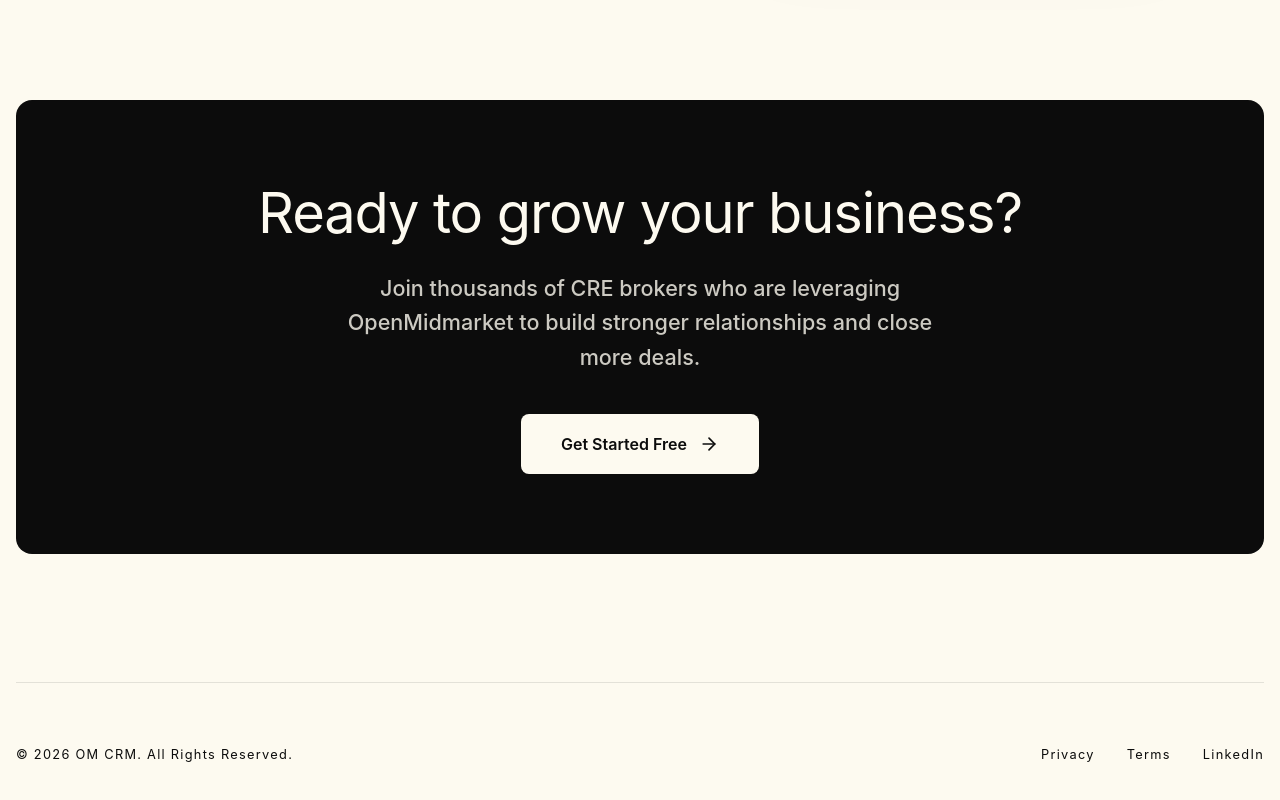
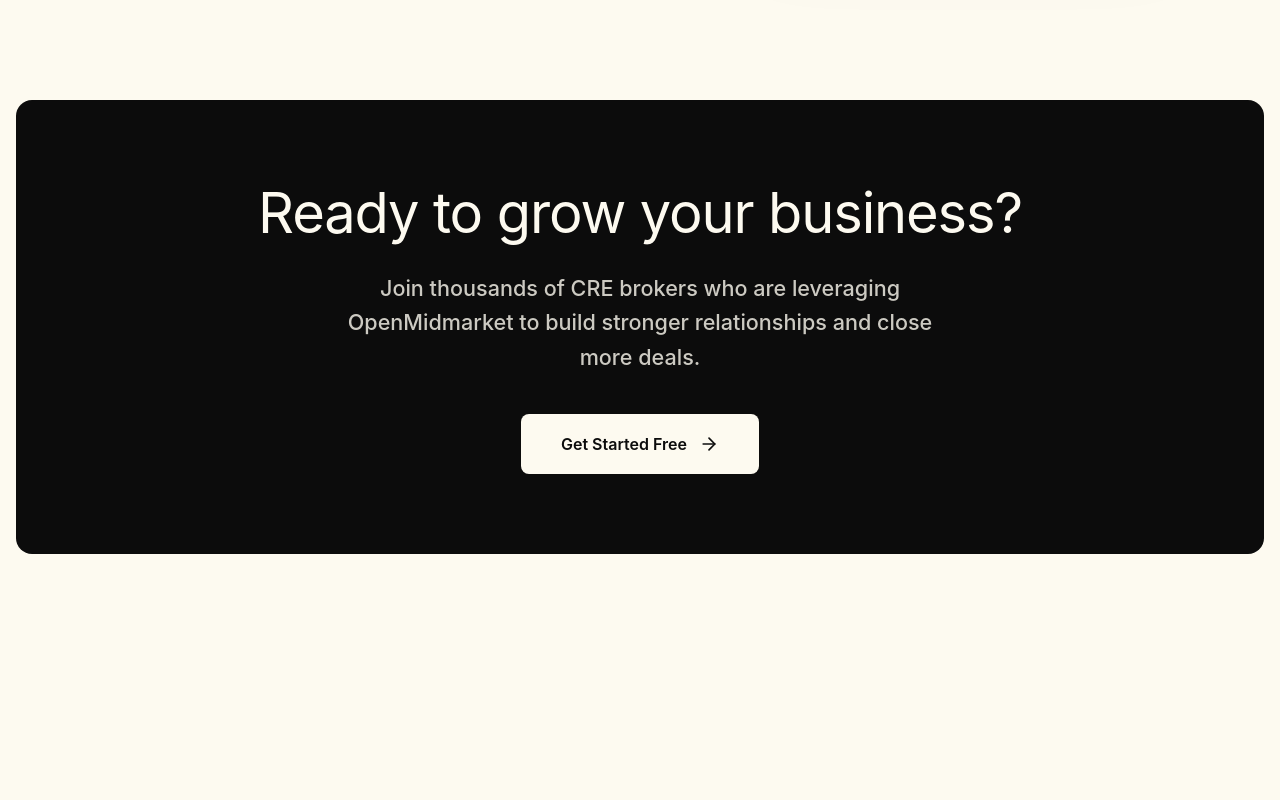
Before and after one commit to jahaskell53/landing-page-cre, a Next.js app: page /brokers in a window 1280 px wide. Shown: the part 2912-3712 px from the top of the page. After the commit the page ends 3594 px from the top, so only its background shows below. Built offline with nearby package versions, Linux system fonts and the light colour scheme.

Commit message:
Comment out Footer component in multiple pages for potential future use.

```diff
--- a/src/app/brokers/page.tsx
+++ b/src/app/brokers/page.tsx
@@ -4,7 +4,7 @@ import { useState, useEffect } from "react";
 import { motion } from "framer-motion";
 import Image from "next/image";
 import { ArrowRight } from "lucide-react";
-import Footer from "../Footer";
+// import Footer from "../Footer";
 
 const HERO_IMAGES = ["/images/handshake-high-res.png", "/images/women-handshake.png"];
 const HERO_CYCLE_MS = 5000;
@@ -573,7 +573,7 @@ export default function BrokersPage() {
           </motion.div>
         </section>
 
-        <Footer />
+        {/* <Footer /> */}
       </main>
     </>
   );
--- a/src/app/owners/page.tsx
+++ b/src/app/owners/page.tsx
@@ -4,7 +4,7 @@ import { useState, useEffect } from "react";
 import { motion } from "framer-motion";
 import Image from "next/image";
 import { ArrowRight, TrendingUp, Shield, Bell } from "lucide-react";
-import Footer from "../Footer";
+// import Footer from "../Footer";
 
 const HERO_IMAGES = ["/images/detail.png", "/images/office.png"];
 const HERO_CYCLE_MS = 5000;
@@ -625,7 +625,7 @@ export default function OwnersPage() {
           </motion.div>
         </section>
 
-        <Footer />
+        {/* <Footer /> */}
       </main>
     </>
   );
--- a/src/app/page.tsx
+++ b/src/app/page.tsx
@@ -4,7 +4,7 @@ import { motion, useInView, animate } from "framer-motion";
 import Image from "next/image";
 import { ArrowUpRight, CheckCircle2, Globe, Shield, Zap } from "lucide-react";
 import { useEffect, useRef, useState } from "react";
-import Footer from "./Footer";
+// import Footer from "./Footer";
 
 function AnimatedNumber({ value, suffix = "", duration = 2 }: { value: number; suffix?: string; duration?: number }) {
   const ref = useRef(null);
@@ -528,7 +528,7 @@ export default function Home() {
         <a className="btn-primary" href="https://app.openmidmarket.com/signup" style={{ padding: '1.5rem 4rem', fontSize: '1rem', display: 'inline-block', textDecoration: 'none' }}>Join Now For Free</a>
       </section>
 
-      <Footer />
+      {/* <Footer /> */}
 
       <style jsx>{`
         .feature-row {
```
